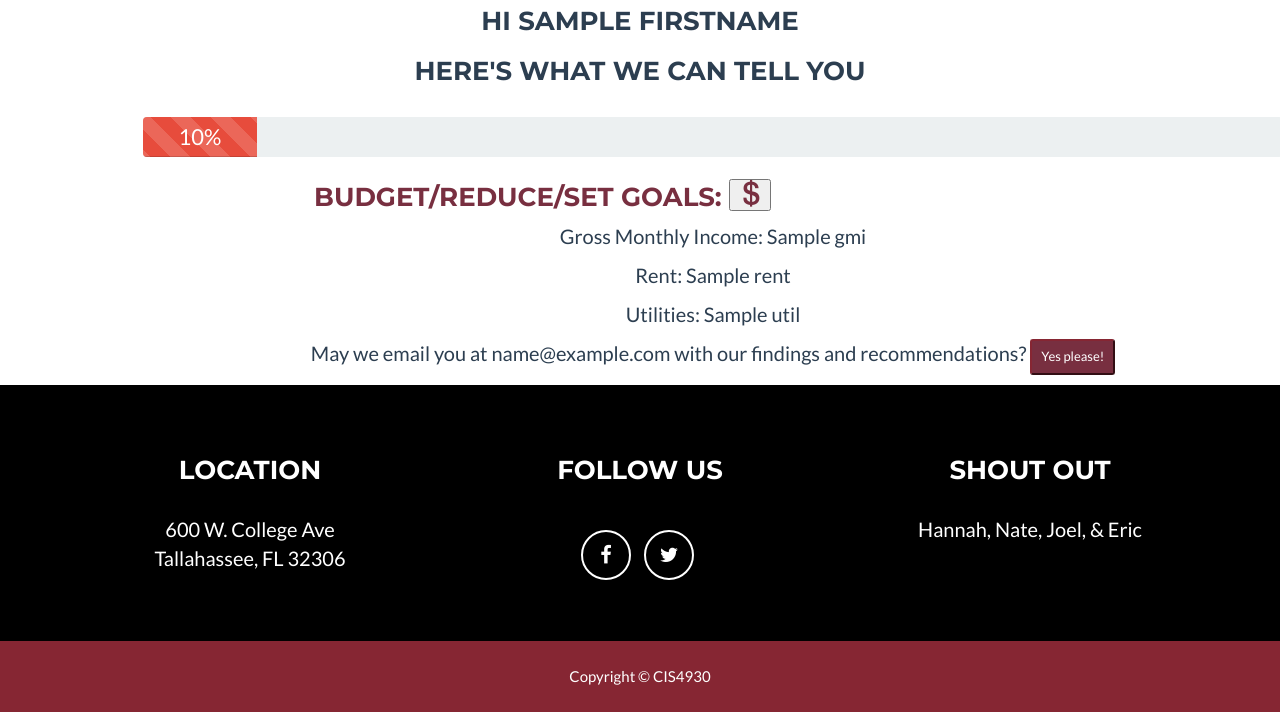
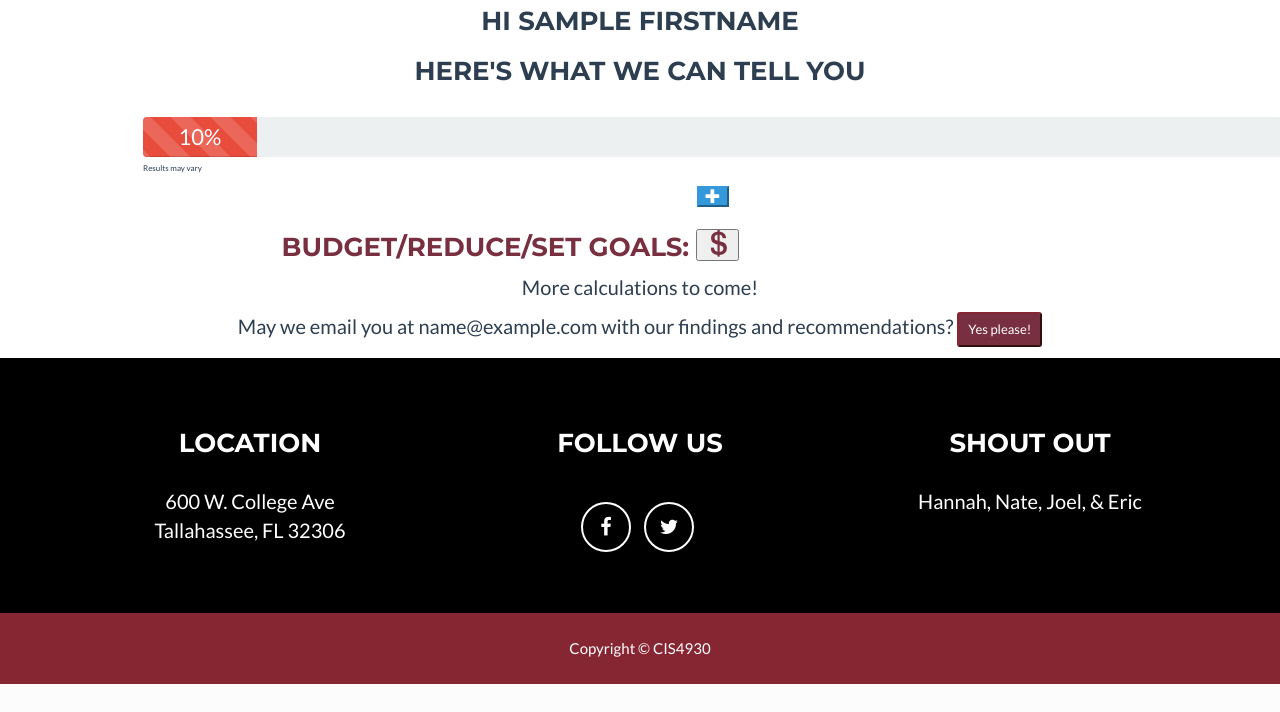
Before and after one commit to nsc07d/financenole, a Flask app: template templates/template.html in a window 1280 px wide. Shown: the part 125-837 px from the top of the page. After the commit the page ends 809 px from the top, so only its background shows below. Run offline with Flask 2, Linux system fonts and the light colour scheme; the template is opened without the code that fills it: most values are stand-ins (such as "Sample title", 1, 10 or a date in 2020); some libraries are stand-ins or nearby versions.

Commit message:
Update template.html

```diff
--- a/templates/template.html
+++ b/templates/template.html
@@ -25,7 +25,20 @@
                  aria-valuenow="{{ progress_bar }}" aria-valuemin="0" aria-valuemax="100" style="width:{{ progress_bar }}%; line-height:40px; font-size:22px">
                 {{ progress_bar }}%
             </div>
+
     </div>
+        <p style="font-size:8px;text-align:left;margin-top:-15px;padding-top:0">Results may vary</p>
+        <div class="toggler">
+            <button type="button" class="btn-info glyphicon">+</button>
+            <div class="collapse" style="margin-left:15%;margin-right:15%; padding:8px; font-size-adjust:1.5;background-color:#f3f0f4;
+            border-left:1px solid black; border-right:1px solid black; border-bottom:1px solid black">
+               The above progress bar is just a simple indication of how you're doing. If your percentage isn't that great
+                it's not something to get worried and up in arms about yet. Some of these opportunities may have not presented
+                themselves just yet. You'll learn way to increase your percentage in the notes below!
+            </div>
+
+            </div>
+        </div>
     <div class="toggler">
         <h3 style="text-align:left;padding-left:15%;">Budget/Reduce/Set Goals:  <button type="button" class="glyphicon glyphicon-usd" style=""></button></h3>
         <div class="collapse" style="margin-left:15%;margin-right:15%; padding:8px; font-size-adjust:1.5;background-color:#f3f0f4;
@@ -41,7 +54,7 @@
         <div class="toggler">
             <h3 style="text-align:left;padding-left:15%;">Emergency Fund:  <button type="button" class="glyphicon glyphicon-ok" style=""></button></h3>
             <div class="collapse" style="margin-left:15%;margin-right:15%; padding:8px; font-size-adjust:1.5;background-color:#f3f0f4;
-            border-left:1px solid black; border-right:1px solid black; border-bottom:1px solid black" > You've indicated that you have an emergency fund. This is great! There are a lot
+            border-left:1px solid greenyellow; border-right:1px solid greenyellow; border-bottom:1px solid greenyellow" > You've indicated that you have an emergency fund. This is great! There are a lot
             of circumstances where you may find yourself short on cash in a hurry. One of the best ways to negate this
             is with money set aside for such emergencies.
 
@@ -52,7 +65,7 @@
         <div class="toggler">
             <h3 style="text-align:left;padding-left:15%;">Emergency Fund:  <button type="button" class="glyphicon glyphicon-remove" style=""></button></h3>
             <div class="collapse" style="margin-left:15%;margin-right:15%; padding:8px; font-size-adjust:1.5;background-color:#f3f0f4;
-                border-left:1px solid black; border-right:1px solid black; border-bottom:1px solid black" >
+                border-left:1px solid red; border-right:1px solid red; border-bottom:1px solid red" >
             You've indicated that you don't have an established emergency fund. A study from the Princeton Survey
                 Research Associates recently concluded that 65% of Americans are one pay check away from financial ruin. The first thing
                 you should do is secure things for your survival things like housing, food, water, etc. The next thing you do,
@@ -79,7 +92,7 @@
         <div class="toggler">
             <h3 style="text-align:left;padding-left:15%;">Company 401K:  <button type="button" class="glyphicon glyphicon-remove" style=""></button></h3>
             <div class="collapse" style="margin-left:15%;margin-right:15%; padding:8px; font-size-adjust:1.5;background-color:#f3f0f4;
-                border-left:1px solid black; border-right:1px solid black; border-bottom:1px solid black" >
+                border-left:1px solid red; border-right:1px solid red; border-bottom:1px solid red" >
                 You've indicated that you don't have an established emergency fund. A study from the Princeton Survey
                 Research Associates recently concluded that 65% of Americans are one pay check away from financial ruin. The first thing
                 you should do is secure things for your survival things like housing, food, water, etc. The next thing you do,
@@ -92,9 +105,7 @@
         </div>
     {% endif %}
 
-    <p>Gross Monthly Income: {{gmi}}</p>
-    <p>Rent: {{rent}}</p>
-    <p>Utilities: {{util}}</p>
+    <p>More calculations to come!</p>
     <p>May we email you at {{email}} with our findings and recommendations? <button class="btn-primary btn-sm" style="background:#782F40">Yes please!</button> </p>
 </div>
 {% endblock %}
```
